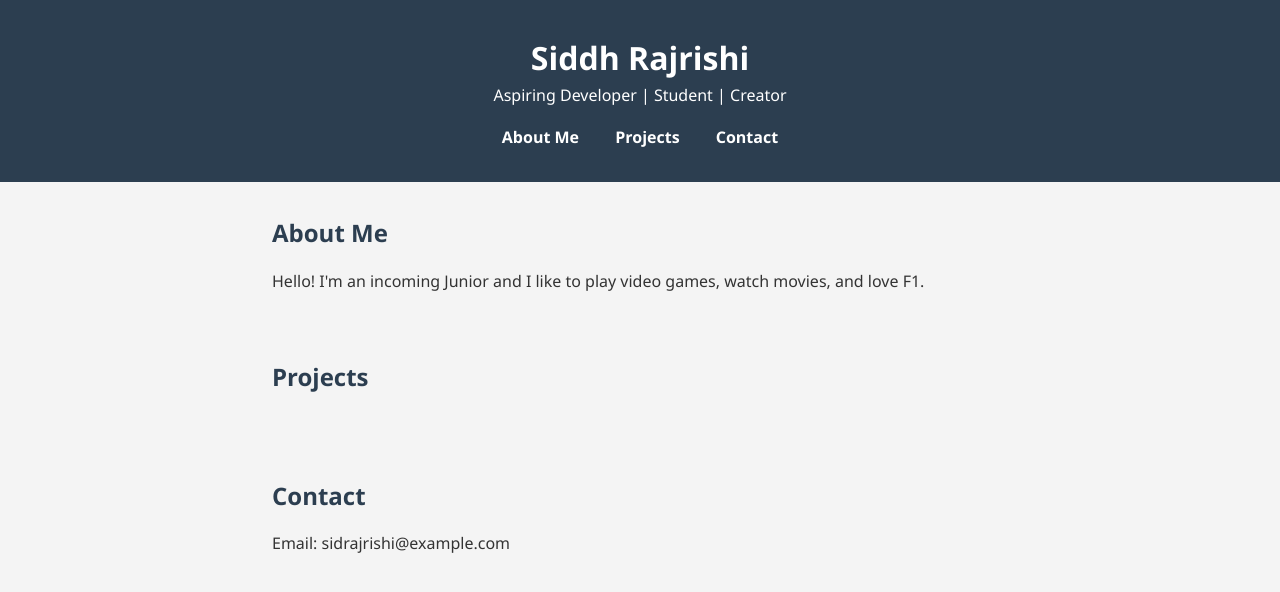
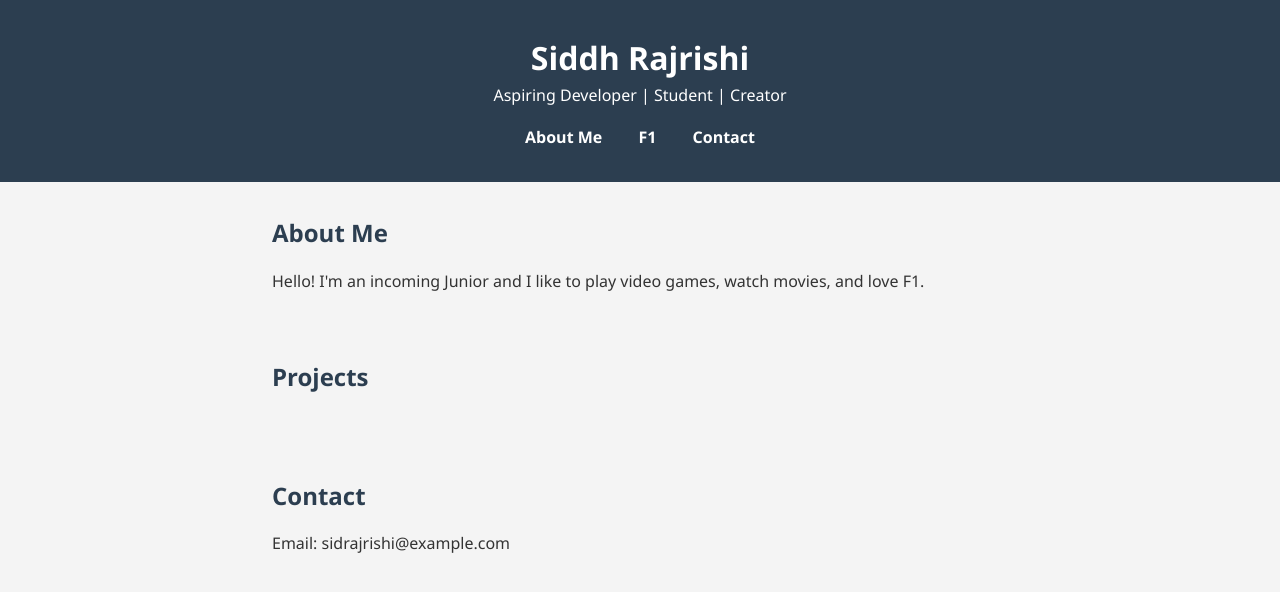
Before and after one commit to Ironvelocity130/mywebsite, a plain HTML site: page index.html in a window 1280 px wide. Drawn offline with Linux system fonts and the light colour scheme.

Commit message:
Update index.html

```diff
--- a/index.html
+++ b/index.html
@@ -13,7 +13,7 @@
     <p>Aspiring Developer | Student | Creator</p>
     <nav>
       <a href="#about">About Me</a>
-      <a href="#projects">Projects</a>
+      <a href="#projects">F1</a>
       <a href="#contact">Contact</a>
     </nav>
   </header>
@@ -22,6 +22,8 @@
     <h2>About Me</h2>
     <p>Hello! I'm an incoming Junior and I like to play video games, watch movies, and love F1. </p>
   </section>
+
+
 
   <section id="projects">
     <h2>Projects</h2>
```
